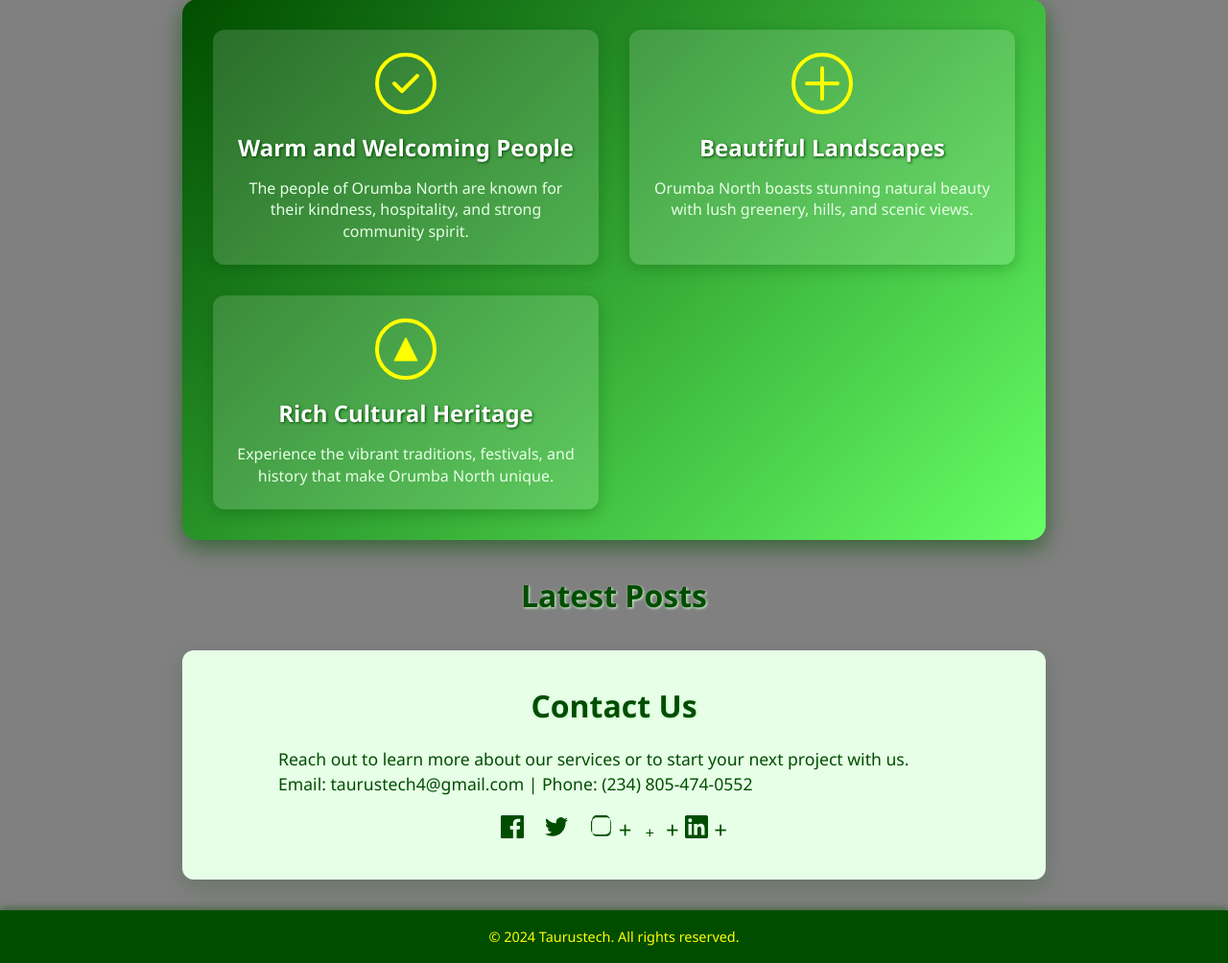
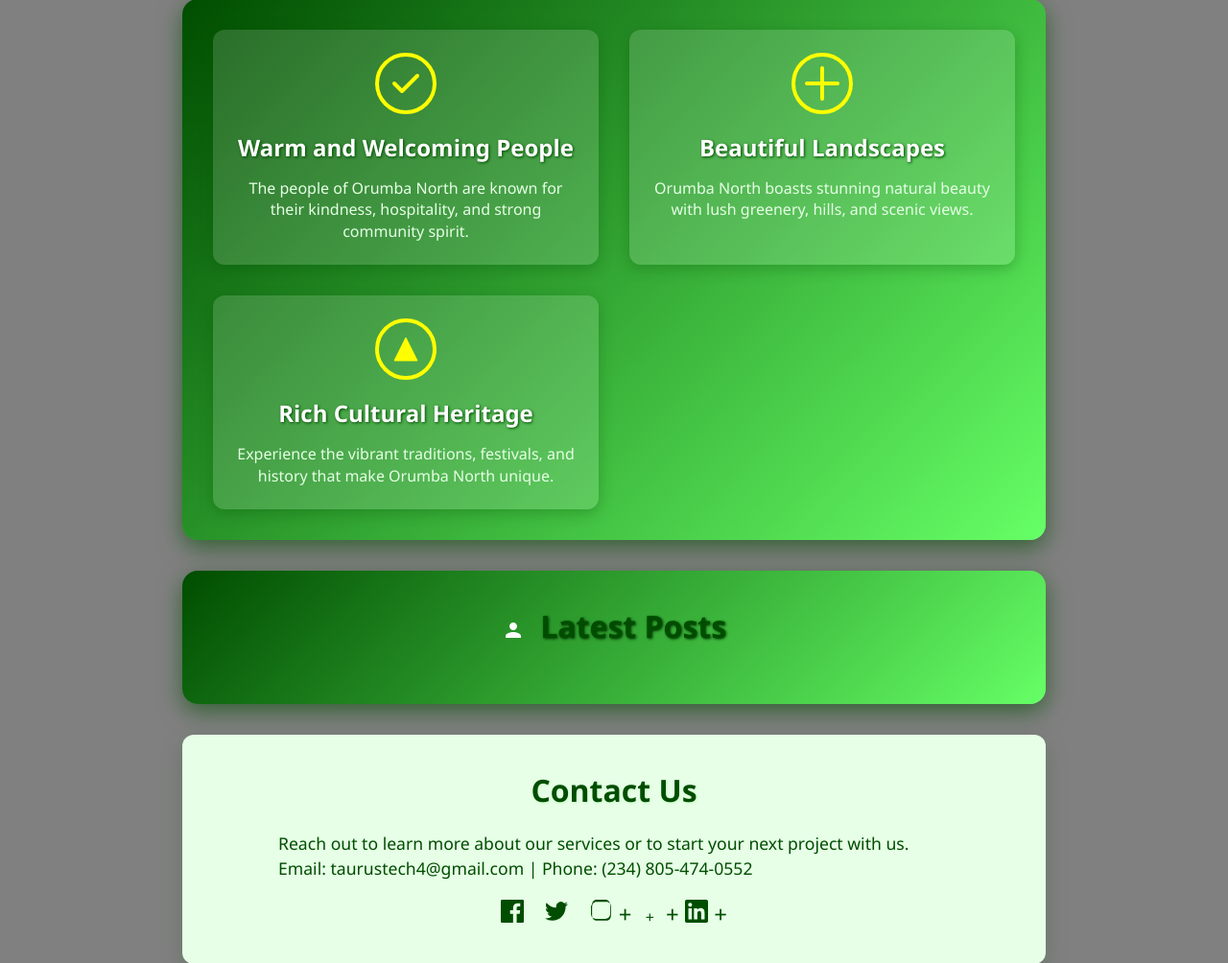
Before and after one commit to craig-98/beautiful-website, a Flask app: page / in a window 1280 px wide. Shown: the part 640-1644 px from the top of the page at 96% size. Run offline with Flask 3, Linux system fonts and the light colour scheme.

Commit message:
Update app with latest edits including news hub post spacing and template fixes

```diff
--- a/app/templates/home.html
+++ b/app/templates/home.html
@@ -3,7 +3,7 @@
 <head>
     <meta charset="UTF-8" />
     <meta name="viewport" content="width=device-width, initial-scale=1" />
-    <title>Rebellion Inspired Landing Page</title>
+    <title>Official Orumba North page</title>
     <link rel="stylesheet" href="/static/futuristic-theme.css" />
     <!-- Removed original styles.css to avoid conflict with futuristic theme -->
     <!-- <link rel="stylesheet" href="/static/styles.css" /> -->
@@ -179,7 +179,12 @@
             </div>
         </section>
         <section id="posts" class="posts latest-posts-section" aria-label="Latest Posts section">
-            <h2 class="latest-posts-title">Latest Posts</h2>
+            <h2 class="latest-posts-title">
+                <svg xmlns="http://www.w3.org/2000/svg" width="24" height="24" fill="white" viewBox="0 0 24 24" aria-hidden="true" focusable="false" style="vertical-align: middle; margin-right: 8px;">
+                    <path d="M12 12c2.21 0 4-1.79 4-4s-1.79-4-4-4-4 1.79-4 4 1.79 4 4 4zm0 2c-2.67 0-8 1.34-8 4v2h16v-2c0-2.66-5.33-4-8-4z"/>
+                </svg>
+                Latest Posts
+            </h2>
             <div id="posts-container" class="posts-container-grid">
                 <!-- Post snippets will be dynamically inserted here -->
             </div>
@@ -206,7 +211,7 @@
                         const snippetDiv = document.createElement('div');
                         snippetDiv.tabIndex = 0;
                         snippetDiv.setAttribute('role', 'link');
-                        snippetDiv.setAttribute('aria-label', `View full post by ${post.username} on ${new Date(post.published_at).toLocaleString()}`);
+                        snippetDiv.setAttribute('aria-label', `View full post titled ${post.title || 'Untitled'} by ${post.username || 'Unknown'} on ${post.published_at ? new Date(post.published_at).toLocaleString() : 'Unknown date'}`);
                         snippetDiv.addEventListener('click', () => {
                             window.location.href = `/news-hub#post-${post.id}`;
                         });
@@ -218,7 +223,8 @@
 
                         const snippetText = post.content.length > 100 ? post.content.substring(0, 100) + '...' : post.content;
                         snippetDiv.innerHTML = `
-                            <div class="post-meta">Posted by ${post.username} on ${new Date(post.published_at).toLocaleString()}</div>
+                            <h3>${post.title || 'Untitled'}</h3>
+                            <div class="post-meta">Posted by ${post.username || 'Unknown'} on ${post.published_at ? new Date(post.published_at).toLocaleString() : 'Unknown date'}</div>
                             <p>${snippetText}</p>
                         `;
                         container.appendChild(snippetDiv);
--- a/static/futuristic-theme.css
+++ b/static/futuristic-theme.css
@@ -279,6 +279,58 @@
     margin-bottom: 1rem;
     font-size: 1.2rem;
     text-shadow: 1px 1px 3px rgba(0, 0, 0, 0.3);
+}
+
+/* Latest Posts section styling */
+.latest-posts-section {
+    background: linear-gradient(135deg, #004d00 0%, #66ff66 100%);
+    border-radius: 16px;
+    box-shadow: 0 8px 24px rgba(0, 77, 0, 0.6);
+    padding: 2rem;
+    max-width: 900px;
+    margin: 2rem auto;
+    color: white;
+}
+.latest-posts-title {
+    text-align: center;
+    font-size: 2rem;
+    margin-bottom: 1.5rem;
+    text-shadow: 1px 1px 3px #003300;
+}
+.posts-container-grid {
+    display: grid;
+    grid-template-columns: repeat(auto-fit, minmax(280px, 1fr));
+    gap: 1.5rem;
+}
+.posts-container-grid > div {
+    background-color: rgba(255, 255, 255, 0.15);
+    border-radius: 12px;
+    padding: 1rem;
+    box-shadow: 0 4px 15px rgba(0, 77, 0, 0.3);
+    color: white;
+    cursor: pointer;
+    transition: transform 0.3s ease, box-shadow 0.3s ease;
+}
+.posts-container-grid > div:hover,
+.posts-container-grid > div:focus {
+    transform: translateY(-10px);
+    box-shadow: 0 10px 30px #ffff00cc;
+    background-color: rgba(255, 255, 255, 0.25);
+    outline: none;
+}
+.posts-container-grid h3 {
+    font-size: 1.25rem;
+    margin-bottom: 0.5rem;
+}
+.posts-container-grid .post-meta {
+    font-size: 0.9rem;
+    margin-bottom: 0.75rem;
+    color: #ccffcc;
+    text-shadow: 1px 1px 2px #004d00;
+}
+.posts-container-grid p {
+    font-size: 1rem;
+    line-height: 1.4;
 }
 .carousel {
     position: relative;
```
Also changed, not shown: app/templates/news_hub.html (+5 -3 lines).
